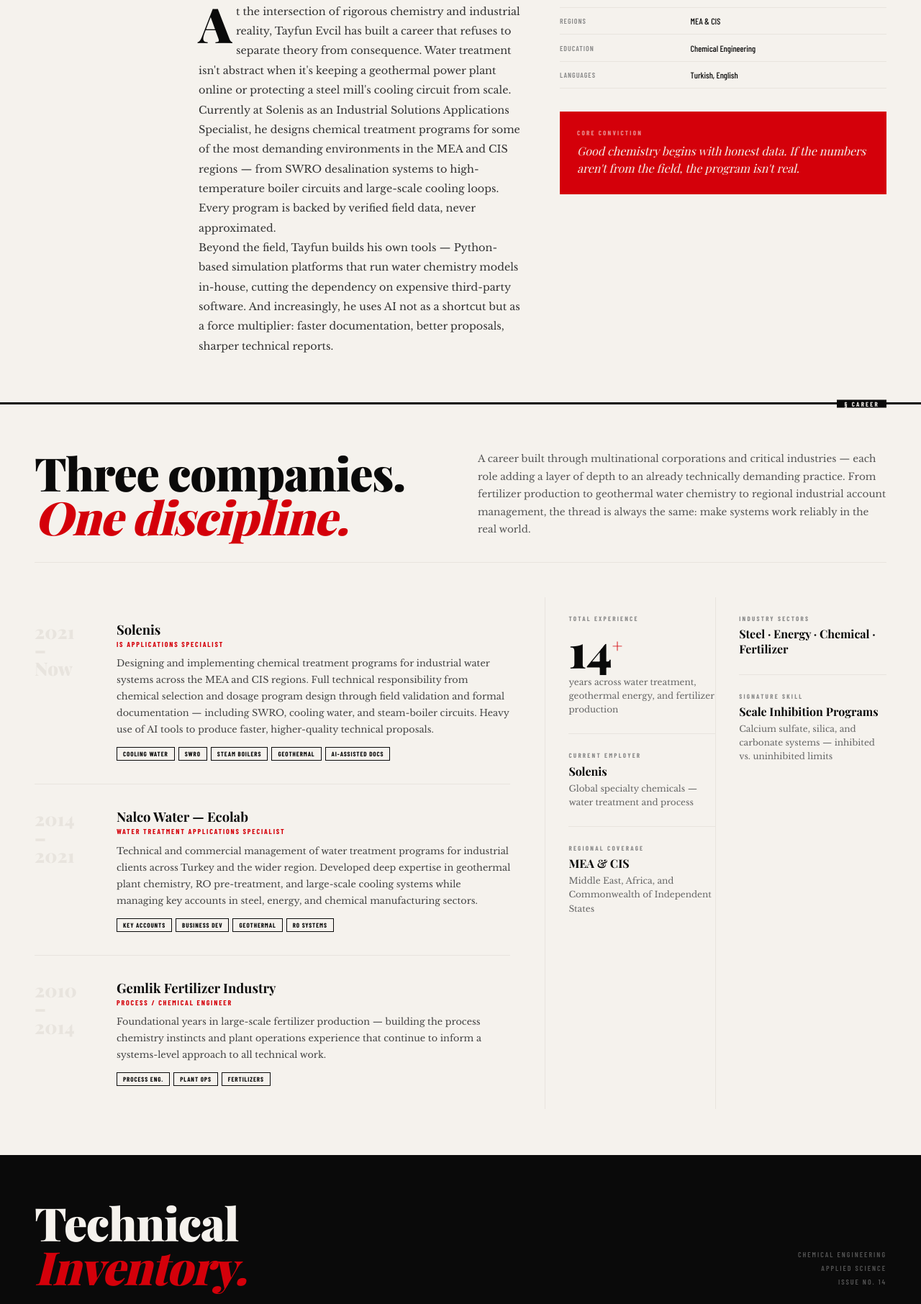
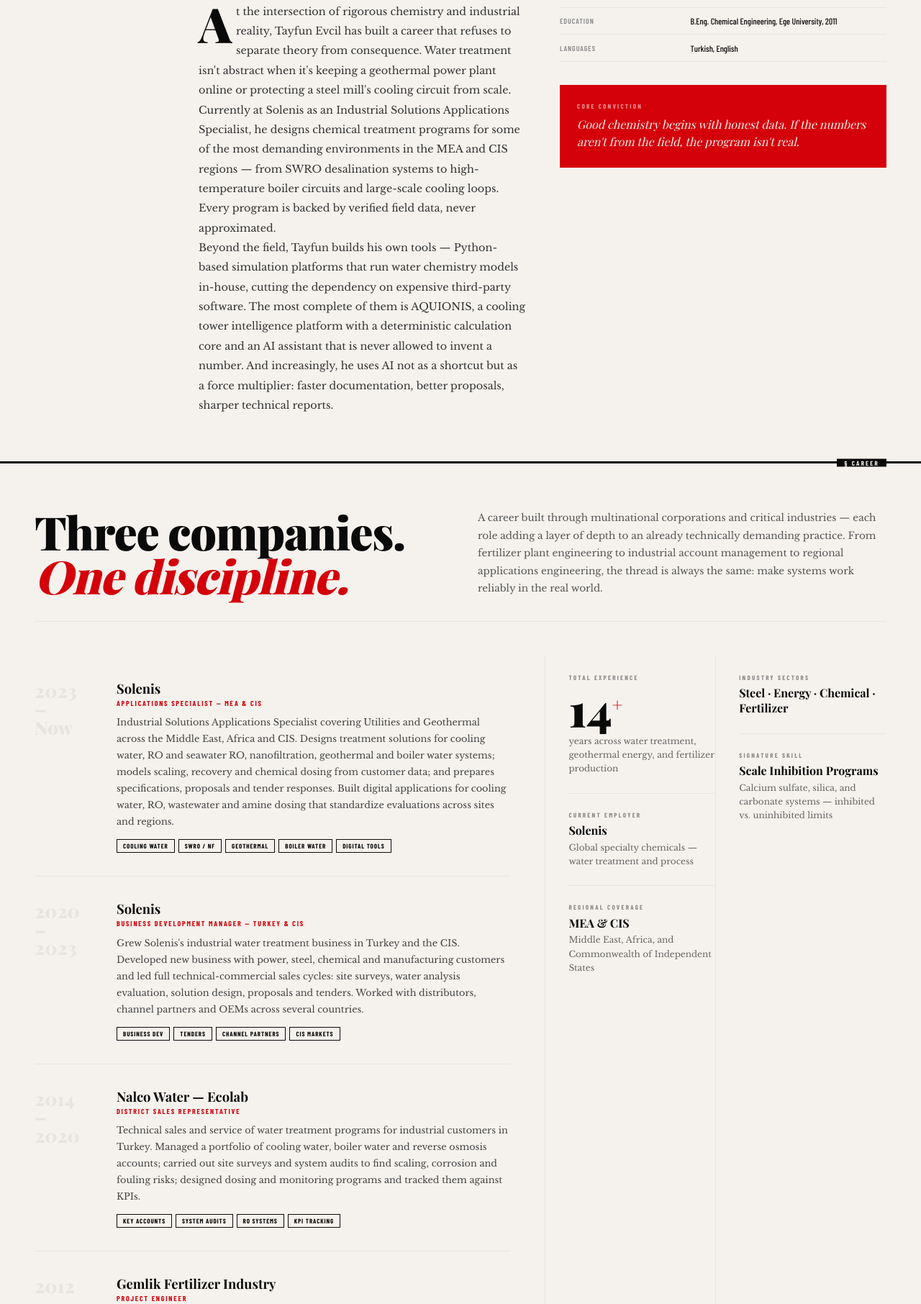
Before and after one commit to evciltayfun-hub/TayfunWebSite, a plain HTML site: page index.html in a window 1280 px wide. Shown: the part 988-2800 px from the top of the page at 72% size. Drawn offline with nearby package versions, Linux system fonts and the light colour scheme; a web font is replaced by a local one.

Commit message:
Align career with CV, fix mobile overflow, shrink images

```diff
--- a/css/style.css
+++ b/css/style.css
@@ -1146,7 +1146,9 @@
   .proj-card.proj-flagship { grid-template-columns: 1fr; gap: 2rem; padding: 2rem; }
   .proj-points { grid-template-columns: 1fr; }
   .proj-card.proj-wide { grid-column: auto; }
-  #contact           { grid-template-columns: 1fr; }
+  #contact           { grid-template-columns: minmax(0, 1fr); }
+  .form-row          { grid-template-columns: minmax(0, 1fr); }
+  .form-input        { width: 100%; min-width: 0; box-sizing: border-box; }
   .contact-left,
   .contact-right     { padding: 3rem 1.5rem; }
   footer             { flex-direction: column; gap: 0.5rem; padding: 1.2rem 1.5rem; text-align: center; }
--- a/index.html
+++ b/index.html
@@ -89,7 +89,7 @@
             <span class="pillar-num">03</span>
             <div class="pillar-text">
               Digital Tools for Process Engineering
-              <em>Python · Streamlit · In-house simulation platforms</em>
+              <em>Python · Flask · Streamlit · In-house platforms</em>
             </div>
           </div>
 
@@ -113,7 +113,7 @@
             <div class="stat-label">Industry Sectors</div>
           </div>
           <div class="hero-stat">
-            <div class="stat-num" data-count="20" data-suffix="+">20+</div>
+            <div class="stat-num" data-count="25" data-suffix="+">25+</div>
             <div class="stat-label">Countries</div>
           </div>
         </div>
@@ -144,19 +144,18 @@
         Currently at Solenis as an Industrial Solutions Applications Specialist, he designs chemical treatment programs for some of the most demanding environments in the MEA and CIS regions — from SWRO desalination systems to high-temperature boiler circuits and large-scale cooling loops. Every program is backed by verified field data, never approximated.
       </p>
       <p class="about-body">
-        Beyond the field, Tayfun builds his own tools — Python-based simulation platforms that run water chemistry models in-house, cutting the dependency on expensive third-party software. And increasingly, he uses AI not as a shortcut but as a force multiplier: faster documentation, better proposals, sharper technical reports.
+        Beyond the field, Tayfun builds his own tools — Python-based simulation platforms that run water chemistry models in-house, cutting the dependency on expensive third-party software. The most complete of them is AQUIONIS, a cooling tower intelligence platform with a deterministic calculation core and an AI assistant that is never allowed to invent a number. And increasingly, he uses AI not as a shortcut but as a force multiplier: faster documentation, better proposals, sharper technical reports.
       </p>
     </div>
 
     <div class="reveal">
       <table class="info-table">
-        <tr><td>Born</td><td>1988</td></tr>
         <tr><td>Location</td><td>İzmir, Turkey</td></tr>
-        <tr><td>Current Role</td><td>IS Applications Specialist, Solenis</td></tr>
+        <tr><td>Current Role</td><td>Applications Specialist, Solenis</td></tr>
         <tr><td>Previous</td><td>Nalco Water — Ecolab</td></tr>
         <tr><td>Early Career</td><td>Gemlik Fertilizer Industry</td></tr>
         <tr><td>Regions</td><td>MEA &amp; CIS</td></tr>
-        <tr><td>Education</td><td>Chemical Engineering</td></tr>
+        <tr><td>Education</td><td>B.Eng. Chemical Engineering, Ege University, 2011</td></tr>
         <tr><td>Languages</td><td>Turkish, English</td></tr>
       </table>
       <div class="red-box">
@@ -178,52 +177,67 @@
 
   <div class="exp-header-row reveal">
     <h2 class="exp-title">Three companies.<br/><em>One discipline.</em></h2>
-    <p class="exp-dek">A career built through multinational corporations and critical industries — each role adding a layer of depth to an already technically demanding practice. From fertilizer production to geothermal water chemistry to regional industrial account management, the thread is always the same: make systems work reliably in the real world.</p>
+    <p class="exp-dek">A career built through multinational corporations and critical industries — each role adding a layer of depth to an already technically demanding practice. From fertilizer plant engineering to industrial account management to regional applications engineering, the thread is always the same: make systems work reliably in the real world.</p>
   </div>
 
   <div class="exp-feature">
     <div class="exp-main">
 
       <div class="exp-card reveal">
-        <div class="exp-year">2021<br/>–<br/>Now</div>
+        <div class="exp-year">2023<br/>–<br/>Now</div>
         <div class="exp-body">
           <div class="exp-co">Solenis</div>
-          <div class="exp-role-label">IS Applications Specialist</div>
-          <p class="exp-copy">Designing and implementing chemical treatment programs for industrial water systems across the MEA and CIS regions. Full technical responsibility from chemical selection and dosage program design through field validation and formal documentation — including SWRO, cooling water, and steam-boiler circuits. Heavy use of AI tools to produce faster, higher-quality technical proposals.</p>
+          <div class="exp-role-label">Applications Specialist — MEA &amp; CIS</div>
+          <p class="exp-copy">Industrial Solutions Applications Specialist covering Utilities and Geothermal across the Middle East, Africa and CIS. Designs treatment solutions for cooling water, RO and seawater RO, nanofiltration, geothermal and boiler water systems; models scaling, recovery and chemical dosing from customer data; and prepares specifications, proposals and tender responses. Built digital applications for cooling water, RO, wastewater and amine dosing that standardize evaluations across sites and regions.</p>
           <div class="tag-row">
             <span class="pill">Cooling Water</span>
-            <span class="pill">SWRO</span>
-            <span class="pill">Steam Boilers</span>
+            <span class="pill">SWRO / NF</span>
             <span class="pill">Geothermal</span>
-            <span class="pill">AI-Assisted Docs</span>
+            <span class="pill">Boiler Water</span>
+            <span class="pill">Digital Tools</span>
           </div>
         </div>
       </div>
 
       <div class="exp-card reveal">
-        <div class="exp-year">2014<br/>–<br/>2021</div>
+        <div class="exp-year">2020<br/>–<br/>2023</div>
         <div class="exp-body">
-          <div class="exp-co">Nalco Water — Ecolab</div>
-          <div class="exp-role-label">Water Treatment Applications Specialist</div>
-          <p class="exp-copy">Technical and commercial management of water treatment programs for industrial clients across Turkey and the wider region. Developed deep expertise in geothermal plant chemistry, RO pre-treatment, and large-scale cooling systems while managing key accounts in steel, energy, and chemical manufacturing sectors.</p>
+          <div class="exp-co">Solenis</div>
+          <div class="exp-role-label">Business Development Manager — Turkey &amp; CIS</div>
+          <p class="exp-copy">Grew Solenis's industrial water treatment business in Turkey and the CIS. Developed new business with power, steel, chemical and manufacturing customers and led full technical-commercial sales cycles: site surveys, water analysis evaluation, solution design, proposals and tenders. Worked with distributors, channel partners and OEMs across several countries.</p>
           <div class="tag-row">
-            <span class="pill">Key Accounts</span>
             <span class="pill">Business Dev</span>
-            <span class="pill">Geothermal</span>
-            <span class="pill">RO Systems</span>
+            <span class="pill">Tenders</span>
+            <span class="pill">Channel Partners</span>
+            <span class="pill">CIS Markets</span>
           </div>
         </div>
       </div>
 
       <div class="exp-card reveal">
-        <div class="exp-year">2010<br/>–<br/>2014</div>
+        <div class="exp-year">2014<br/>–<br/>2020</div>
+        <div class="exp-body">
+          <div class="exp-co">Nalco Water — Ecolab</div>
+          <div class="exp-role-label">District Sales Representative</div>
+          <p class="exp-copy">Technical sales and service of water treatment programs for industrial customers in Turkey. Managed a portfolio of cooling water, boiler water and reverse osmosis accounts; carried out site surveys and system audits to find scaling, corrosion and fouling risks; designed dosing and monitoring programs and tracked them against KPIs.</p>
+          <div class="tag-row">
+            <span class="pill">Key Accounts</span>
+            <span class="pill">System Audits</span>
+            <span class="pill">RO Systems</span>
+            <span class="pill">KPI Tracking</span>
+          </div>
+        </div>
+      </div>
+
+      <div class="exp-card reveal">
+        <div class="exp-year">2012<br/>–<br/>2014</div>
         <div class="exp-body">
           <div class="exp-co">Gemlik Fertilizer Industry</div>
-          <div class="exp-role-label">Process / Chemical Engineer</div>
-          <p class="exp-copy">Foundational years in large-scale fertilizer production — building the process chemistry instincts and plant operations experience that continue to inform a systems-level approach to all technical work.</p>
+          <div class="exp-role-label">Project Engineer</div>
+          <p class="exp-copy">On-site project engineering in operations and utilities at a fertilizer production plant. Supported improvement and maintenance projects from technical evaluation to commissioning, working with water treatment, cooling water and boiler/steam systems — the plant-floor grounding behind a systems-level approach to all later work.</p>
           <div class="tag-row">
-            <span class="pill">Process Eng.</span>
-            <span class="pill">Plant Ops</span>
+            <span class="pill">Project Eng.</span>
+            <span class="pill">Utilities</span>
             <span class="pill">Fertilizers</span>
           </div>
         </div>
@@ -307,12 +321,13 @@
     <div class="skill-col reveal">
       <div class="skill-col-title">Digital &amp; AI</div>
       <div class="skill-entry"><span class="skill-name">AI-Powered Documentation</span><span class="skill-mark core">CORE</span></div>
-      <div class="skill-entry"><span class="skill-name">Python / Streamlit</span><span class="skill-mark">ADV</span></div>
+      <div class="skill-entry"><span class="skill-name">Python · Flask · Streamlit</span><span class="skill-mark">ADV</span></div>
       <div class="skill-entry"><span class="skill-name">Process Simulation Platforms</span><span class="skill-mark">ADV</span></div>
       <div class="skill-entry"><span class="skill-name">OLI Systems (parallel)</span><span class="skill-mark">SPEC</span></div>
       <div class="skill-entry"><span class="skill-name">Technical Report Automation</span><span class="skill-mark">ADV</span></div>
       <div class="skill-entry"><span class="skill-name">Key Account Management</span><span class="skill-mark core">CORE</span></div>
       <div class="skill-entry"><span class="skill-name">MEA &amp; CIS Markets</span><span class="skill-mark core">CORE</span></div>
+      <div class="skill-entry"><span class="skill-name">LLM Tool Use (Claude API)</span><span class="skill-mark">ADV</span></div>
     </div>
 
   </div>
@@ -337,7 +352,7 @@
     <div class="beyond-card reveal">
       <div class="beyond-num">01</div>
       <div class="beyond-card-img">
-        <img src="images/amsterdam.jpeg" alt="Cycling in Amsterdam" class="img-amsterdam"/>
+        <img src="images/amsterdam.jpg?v=3" alt="Cycling in Amsterdam" class="img-amsterdam"/>
       </div>
       <div class="beyond-icon">◎</div>
       <h3 class="beyond-card-title">Global Perspective</h3>
@@ -348,7 +363,7 @@
     <div class="beyond-card reveal">
       <div class="beyond-num">02</div>
       <div class="beyond-card-img">
-        <img src="images/trail-run.jpg" alt="Trail running in Bodrum" class="img-trail"/>
+        <img src="images/trail-run.jpg?v=3" alt="Trail running in Bodrum" class="img-trail"/>
       </div>
       <div class="beyond-icon">◈</div>
       <h3 class="beyond-card-title">Trail Running</h3>
@@ -359,7 +374,7 @@
     <div class="beyond-card reveal">
       <div class="beyond-num">03</div>
       <div class="beyond-card-img">
-        <img src="images/hiking.jpeg?v=2" alt="Hiking selfie on the trail" class="img-hiking"/>
+        <img src="images/hiking.jpg?v=3" alt="Hiking selfie on the trail" class="img-hiking"/>
       </div>
       <div class="beyond-icon">◇</div>
       <h3 class="beyond-card-title">System Optimization</h3>
```
Also changed, not shown: images/amsterdam.jpg (added), images/hiking.jpg (added), images/portrait.jpg (deleted), images/portrait_editorial.jpg (deleted), 4 other files.
